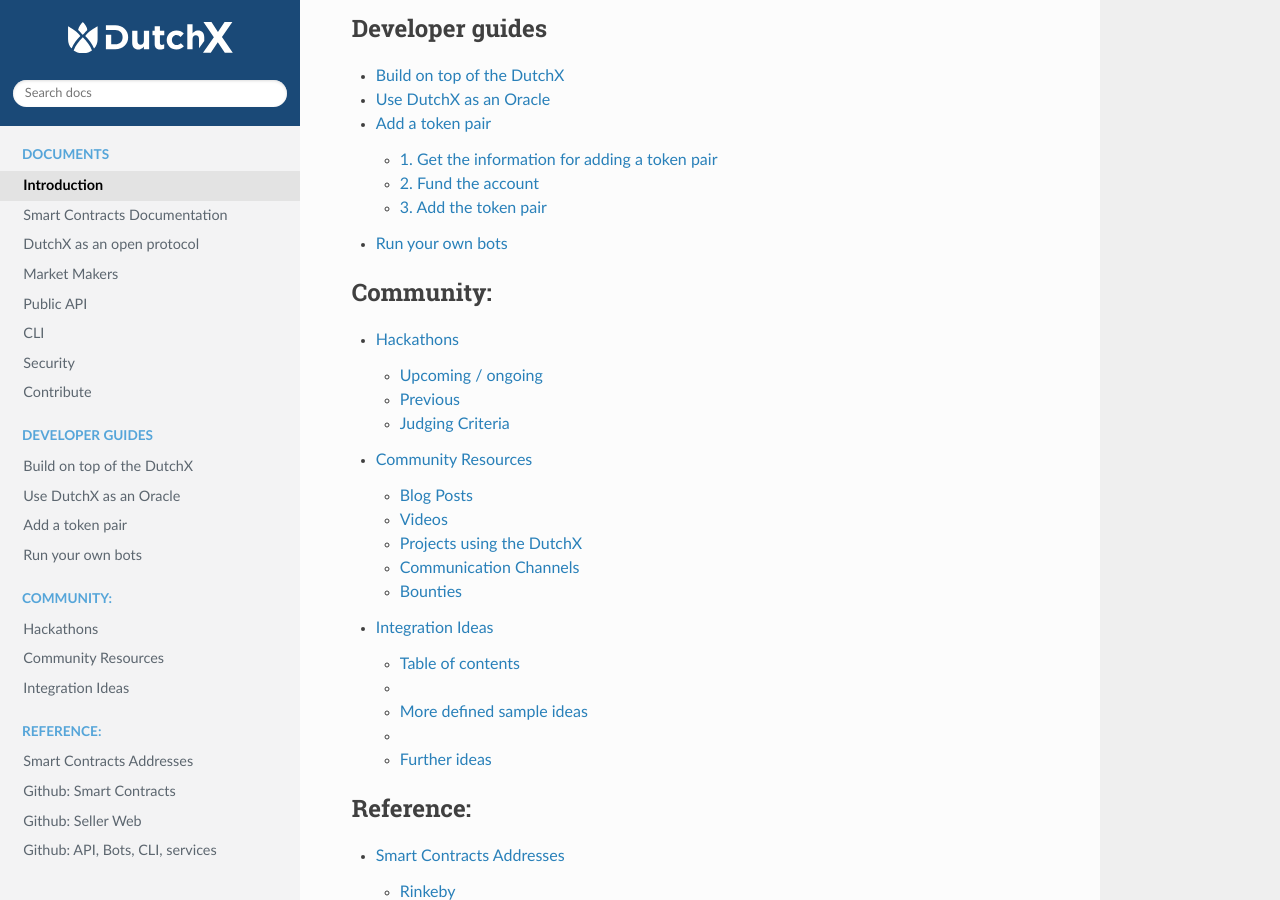
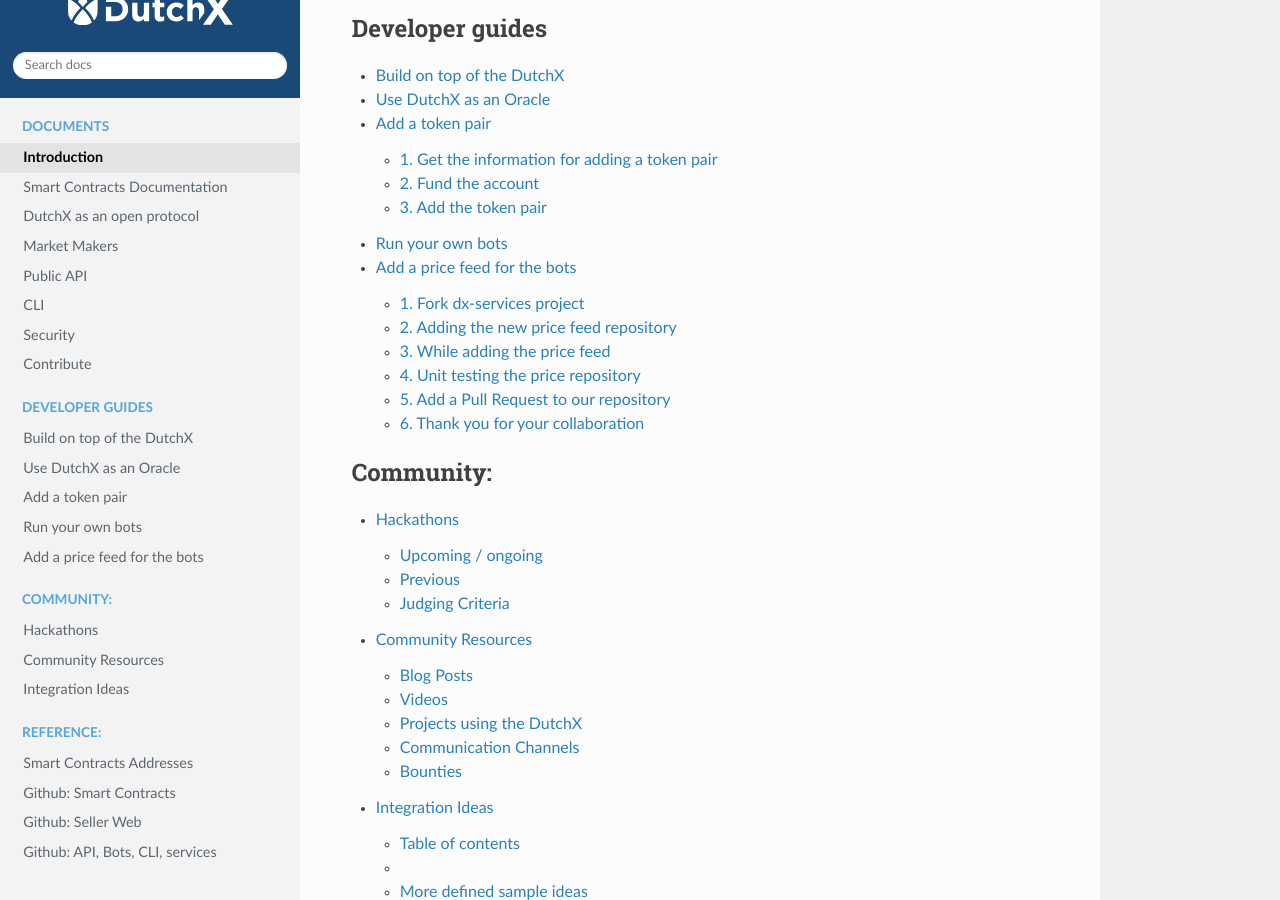
Before and after one commit to gnosis/dx-docs, a Sphinx documentation site: the page built from source/index.rst, in a window 1280 px wide and 900 px high, scrolled down 1139 px. Built offline with Sphinx 7.4.7 and the Read the Docs theme 2.0.0, drawn with Linux system fonts in a browser that asks for light colours; some of the changed lines change nothing that is shown.

Commit message:
Add info for adding a price feed repo

```diff
--- /dev/null
+++ b/source/add-price-feed.md
@@ -0,0 +1,62 @@
+# Add a price feed
+Although there are some price feeds implemented on the bots they may not be enough
+for your needs. Whether your token is not listed in any of them, or they don't have
+enough volume in order to use them as trusty price feed, you can add the one that
+fits to your needs and create a pull request to the project for being able to use it.
+
+## 1. Fork dx-services project
+Bots are implemented in the
+[DutchX Services](https://github.com/gnosis/dx-services) project and are Open
+Source for anyone to use, modify, or improve.
+
+For this case you should fork this project, using `develop` branch
+
+## 2. Adding the new price feed repository
+The price repository is implemented in
+[src/repositories/priceRepo](https://github.com/gnosis/dx-services/tree/develop/src/repositories/PriceRepo)
+In this folder you can find another two folders:
+* feeds - here is where we add integrations with price feeds
+* strategies - here we add the logic of strategies used to check the price
+
+We need to add a new feed in the `feeds` folder. You can check other integrations
+or use them as a template in order to speedup your task.
+
+The feed should expose a `getPrice` function. You can check [this example]
+(https://github.com/gnosis/dx-services/blob/85439c3d80481e3f0c321ebfc12c2676c1463b5f/src/repositories/PriceRepo/feeds/PriceRepoBinance.js#L37)
+This function should return the current price of the token pair.
+
+If you check on another feeds you will also notice a `getSymbols` function,
+which is very useful for checking that the queried token pair exists at the external
+provider. Usually this function also determines if the given token order is correct,
+as many external providers will only accept token pair query in a precise order.
+We have also implemented a Cache system for the `getSymbols` function that you should
+use in order to avoid repeating lot of heavy queries, as the symbols get updated very rarely.
+You can check [this example] for `getSymbols` function
+(https://github.com/gnosis/dx-services/blob/85439c3d80481e3f0c321ebfc12c2676c1463b5f/src/repositories/PriceRepo/feeds/PriceRepoBinance.js#L16)
+
+## 3. While adding the price feed
+You can use our playground to see if your integration is returning the expected
+values.
+[ExchangePriceRepo playground](https://github.com/gnosis/dx-services/blob/develop/tests/playground/ExchangePriceRepo/getPrice.js)
+You may change the configuration, run this file with
+`node tests/playground/ExchangePriceRepo/getPrice.js` and check if your integration is
+returning the price values or some error
+
+## 4. Unit testing the price repository
+Adding testing is a very good practice when programming. In this case can help us
+detecting changes of the API system used to create the feed. This way it's easier
+to prevent you failing to get a price by a non reachable external provider.
+
+You can find some automated unit testing in
+[tests/repositories/ExchangePriceRepo](https://github.com/gnosis/dx-services/tree/develop/tests/repositories/ExchangePriceRepo)
+You can add the unit testing for your feed in this folder and, as before, don't
+hesitate to use one of the already existing ones to speed up your task.
+
+## 5. Add a Pull Request to our repository
+Once you are comfortable with your integration you should upload your changes to
+Github and open a Pull Request to `develop` branch on
+[DutchX Services](https://github.com/gnosis/dx-services).
+We will review your code and merge it to our repository if everything is correct.
+
+## 6. Thank you for your collaboration
+Thank you so much for your collaboration!!
--- a/source/index.rst
+++ b/source/index.rst
@@ -48,6 +48,7 @@
    use-dutchx-as-an-oracle
    Add a token pair <add-token-pair>
    Run your own bots <run-your-own-bots>
+   Add a price feed for the bots <add-price-feed>
 
 .. toctree::
    :maxdepth: 2
```
